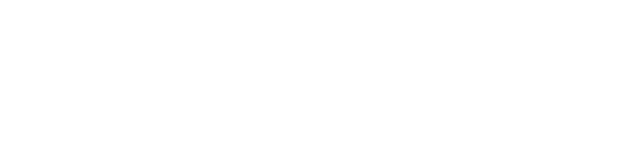
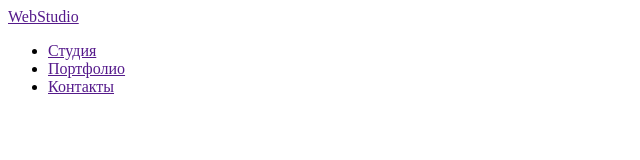
Before and after one commit to halyna-ala/homework, a plain HTML site: page index.html in a window 1280 px wide. Shown: the whole page, without its empty margins (0-640 px from the left). Drawn offline with Linux system fonts and the light colour scheme.

Commit message:
шапка

```diff
--- a/index.html
+++ b/index.html
@@ -1,11 +1,22 @@
 <!DOCTYPE html>
-<html lang="en">
+<html lang="ru">
 <head>
     <meta charset="UTF-8">
     <meta name="viewport" content="width=device-width, initial-scale=1.0">
     <title>Document</title>
 </head>
 <body>
+    <header>
+        <a href="" />
+            WebStudio
+            </a>
+        <ul>
+            <li> <a href="">Студия</a></li>
+            <li><a href="">Портфолио</a></li>
+            <li><a href="">Контакты</a></li>
+        </ul>
+
+    </header>
 
 </body>
 </html>
```
Also changed, not shown: 3 other files.
